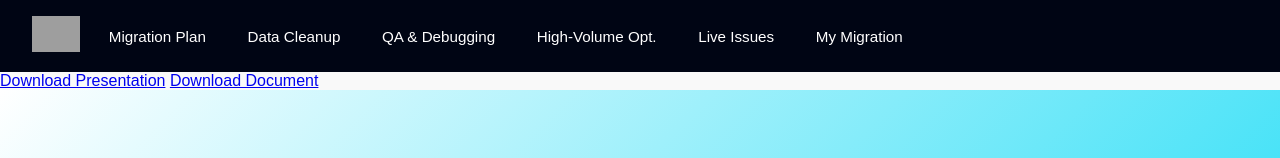
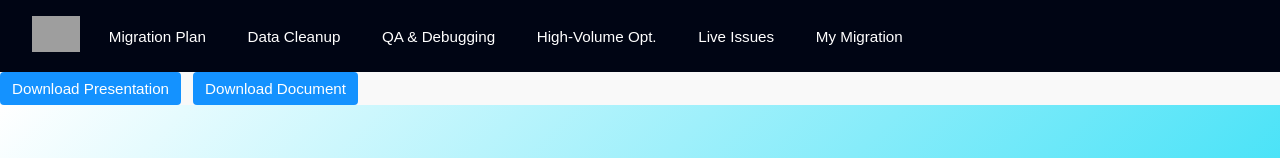
Before and after one commit to pranay-ratan/Teifi-final, a website built with webpack: page index.html in a window 1280 px wide. Shown: the top 158 px of the page. Built offline with nearby package versions, Linux system fonts and the light colour scheme; grey boxes are pictures that could not be loaded.

Commit message:
Update index.html

```diff
--- a/index.html
+++ b/index.html
@@ -70,7 +70,25 @@
     .btn-contact:hover {
       background-color: #117ad8;
     }
-
+ /* DOWNLOAD BUTTONS WRAPPER */
+    .download-buttons {
+      display: flex;
+      gap: 0.75rem;
+    }
+    .btn-download {
+      background-color: #1492FF;
+      color: #fff;
+      padding: 0.5rem 0.75rem;
+      border: none;
+      border-radius: 4px;
+      cursor: pointer;
+      transition: background 0.3s;
+      font-size: 0.95rem;
+      text-decoration: none; /* so it looks like a button, not a link */
+    }
+    .btn-download:hover {
+      background-color: #117ad8;
+    }
     /* HERO */
     .hero {
       background: linear-gradient(135deg, #fff 0%, #25ddf6 100%);
```
